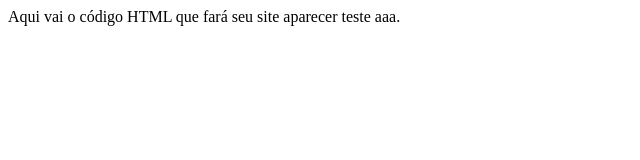
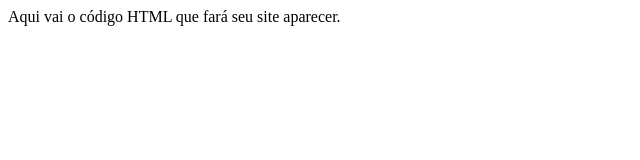
Before and after one commit to nataliasoares/git_test, a plain HTML site: page index.html in a window 1280 px wide. Shown: the full height of the page, 0-640 px from the left. Drawn offline with Linux system fonts and the light colour scheme.

Commit message:
teste novo

```diff
--- a/index.html
+++ b/index.html
@@ -5,6 +5,6 @@
     <meta charset="utf-8">
   </head>
   <body>
-    Aqui vai o código HTML que fará seu site aparecer teste aaa.
+    Aqui vai o código HTML que fará seu site aparecer.
   </body>
 </html>
```
